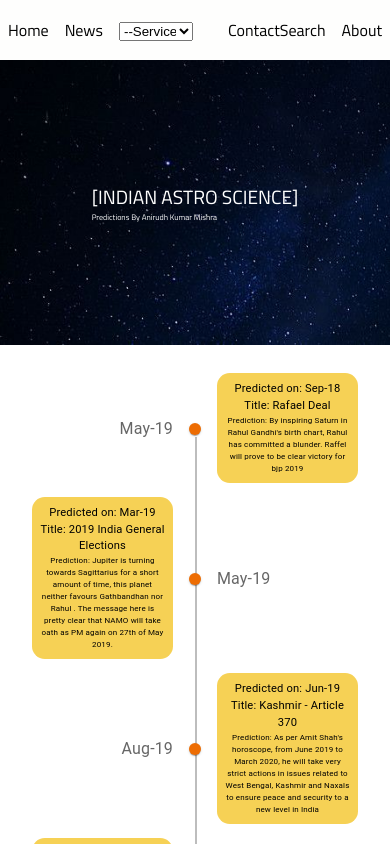
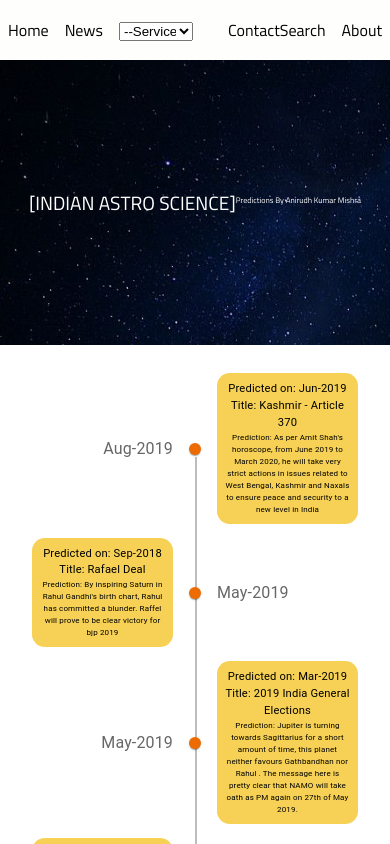
Before and after one commit to ayushdubey7799/Astro-timeline, a React (Create React App) app: page / in a window 390 px wide. Shown: the top 844 px of the page. Built offline with nearby package versions, Linux system fonts and the light colour scheme.

Commit message:
responsiveness

```diff
--- a/src/components/AstroTimeLine/data.js
+++ b/src/components/AstroTimeLine/data.js
@@ -5,253 +5,253 @@ export const getData = () => {
             {
                 "title": "Delhi CM Kapil Mishra",
                 "description": "As per Kapil Mishra's chart, it is clear that he will become CM of Dehli, he will work on ground level and keep his word",
-                "date": "28-Aug-22",
+                "date": "28-Aug-2022",
                 "predicted_date": "2025"
             },
             {
                 "title": "Attack on State Leader",
                 "description": "As per planets, a leader who is ruling a state and who I could not identify by prashna chakra, the enemy of his is planning a brutal attack on him with foreign powers. Till Diwali, this period is not right.",
-                "date": "27-Aug-22",
-                "predicted_date": "24-Oct-22"
+                "date": "27-Aug-2022",
+                "predicted_date": "24-Oct-2022"
             },
             {
                 "title": "2024 India General Election",
                 "description": "Opposition and many people think Narendra Modi will be electorally defeated in 2024. I am telling this from his birth chart that there is Raj Yog till his last breath and he will step down only as per his will. Any alliance, however large, will not be able to defeat him.",
-                "date": "24-Aug-22",
-                "predicted_date": "20-May-24"
+                "date": "24-Aug-2022",
+                "predicted_date": "20-May-2024"
             },
             {
                 "title": "Pakistan to be Taken over by India",
                 "description": "Pakistan will make its first nuclear use towards Delhi, which will be neutralized mid-air. After it, India will not give any chance to Pak and will destroy Pakistan by nuclear use. Pakistan will surrender and accept the dominance of India.",
-                "date": "26-Aug-22",
+                "date": "26-Aug-2022",
                 "predicted_date": "2038-39"
             },
             {
                 "title": "POK will be taken by India",
                 "description": "In 2030, PoK will be taken over by India.",
-                "date": "Dec-18",
-                "predicted_date": "Sep-30"
+                "date": "Dec-2018",
+                "predicted_date": "Sep-2030"
             },
             {
                 "title": "India will be Hindu nation",
                 "description": "Those dreaming of Gazwa -e- hind must know that stars favor India and in 2029 it will become a Hindu Rastra! Under no condition, India will change!",
-                "date": "18-Aug-22",
+                "date": "18-Aug-2022",
                 "predicted_date": "2029"
             },
             {
                 "title": "India Energy",
                 "description": "After analyzing India's chart and prashna chakra, I have found that India will find oil reserves in India itself after 7 years, making India energy sufficient.",
-                "date": "29-Aug-22",
+                "date": "29-Aug-2022",
                 "predicted_date": "2029"
             },
             {
                 "title": "Civilization on another Planet",
                 "description": "From Satyuga to now, we are about to reach a place in the galaxy where we will find a living civilization from another planet. This will be wonderful! However, we will lose Rahu and Ketu who will deviate from their path.",
-                "date": "28-Aug-22",
+                "date": "28-Aug-2022",
                 //   "predicted_date": "NA9"
             },
             {
                 "title": "UN Dissolution",
                 "description": "India, by the end of 2026, with its allies, will be included in the decision-making and will form a union after the third world war (2038-39) after which organizations like UNO will be dissolved. And India will have a grip over countries as it will be a permanent member of the new organization.",
-                "date": "28-Aug-22",
+                "date": "28-Aug-2022",
                 "predicted_date": "2026"
             },
             {
-                "date": "12-Oct-21",
+                "date": "12-Oct-2021",
                 "title": "Pakitan & Taliban War",
                 "description": "In 2 years and 11 months, Pakistan and Taliban will become almost sworn enemies of each other.",
-                "predicted_date": "Sep-21"
+                "predicted_date": "Sep-2021"
             },
             {
-                "date": "Aug-22",
+                "date": "Aug-2022",
                 "title": "Krishna Temple in Mathura Janmbhumi",
                 "description": "As per stars, In 2028 at Mathura, a huge temple of Shri Krishna will be built on Krishna Janam Bhoomi",
                 "predicted_date": "2028"
             },
             {
-                "date": "Nov-17",
+                "date": "Nov-2017",
                 "title": "Kashmiri Pandits Resetllement",
                 "description": "From 27th April 2023, Kasmiri Pundits will begin to resettle in Kashmir",
-                "predicted_date": "Apr-23"
+                "predicted_date": "Apr-2023"
             },
             {
-                "date": "Jun-19",
+                "date": "Jun-2019",
                 "title": "Kashmir - Article 370",
                 "description": "As per Amit Shah's horoscope, from June 2019 to March 2020, he will take very strict actions in issues related to West Bengal, Kashmir and Naxals to ensure peace and security to a new level in India",
-                "predicted_date": "Aug-19"
+                "predicted_date": "Aug-2019"
             },
             {
-                "date": "Nov-18",
+                "date": "Nov-2018",
                 "title": "Ayodhya Temple Construction",
                 "description": "Construction of Ram Mandir at Ayodhya will start under the Prime Ministership period of Narendra Modi.",
 
             },
             {
-                "date": "Dec-18",
+                "date": "Dec-2018",
                 "title": "Corona",
                 "description": "The actual secret of Pyramids in Egypt is related to Moon, and it will be unearthed by 2020. It will not be good for humanity as sleeping souls will resurrect and will dethrone some rulers.",
                 "predicted_date": "2020"
             },
             {
-                "date": "Aug-22",
+                "date": "Aug-2022",
                 "title": "Gujarat Election 2022",
                 "description": "BJP will win with Majority",
-                "predicted_date": "Dec-22"
+                "predicted_date": "Dec-2022"
             },
             {
-                "date": "Aug-22",
+                "date": "Aug-2022",
                 "title": "Uniform Civil Code & Population Control Bill",
                 "description": "In a session this or the next year, Home Minister Amit Shah ji will bring and get passed the Uniform Civil Code as law. Additionally, population control act will also come. The silence before the storm is sometimes very dangerous.",
                 "predicted_date": "2022-2023"
             },
             {
-                "date": "Aug-22",
+                "date": "Aug-2022",
                 "title": "Third World War",
                 "description": "After the Third world war, USA and India will remain superpower countries. All Islamic countries will be under their reign.",
-                "predicted_date": "2038-39"
+                "predicted_date": "2038-2039"
             },
             {
-                "date": "Aug-22",
+                "date": "Aug-2022",
                 "title": "BJP Rule in India",
                 "description": "In 2029, whole country will have governments led by BJP barring Kerala. And BJP will win ensuing Assembly Elections thereafter. It will stop misuse of many words like Secular. But until 2029, there will be a time of unimagined struggle.",
                 "predicted_date": "2029"
             },
             {
-                "date": "Nov-17",
+                "date": "Nov-2017",
                 "title": "Ram Temple Decision",
                 "description": "Ram Temple Decision	2 years and 3 months are left in construction of ram Mandir."
             },
             {
-                "date": "Aug-22",
+                "date": "Aug-2022",
                 "title": "Bollywood bad time",
                 "description": "Bollywood is drowned in nepotism since 1993. As long as Rahu controlled Bollywood for 18 years, movies became hit but now Jupiter is giving hard time to B'wood. For success in & success of Bollywood, Venus has to be favourable, but it is not so for next 4-5 years",
                 "predicted_date": "2022-2027"
             },
             {
-                "date": "22-Aug",
+                "date": "Aug-2022",
                 "title": "Islamic and Hindu Nation",
                 "description": "By 2057 the number of Islamic nations will increase to 71 countries excluding India. Both Hinduism and Islam will become more famous, however, India will never be an Islamic country",
                 "predicted_date": "2057"
             },
             {
-                "date": "Aug-22",
+                "date": "Aug-2022",
                 "title": "India's Most Wanted Terrorist",
                 "description": "India's most wanted terrorist will be killed before June 2023 in an operation done by India in Pakistan, the terrorist has a long beard and leads many other terrorists",
-                "predicted_date": "Jun-23"
+                "predicted_date": "Jun-2023"
             },
             {
-                "date": "Oct-17",
+                "date": "Oct-2017",
                 "title": "Daud Ibrahim",
                 "description": "Daud Ibrahim will breathe his last breath on Indian Soil.",
 
             },
             {
-                "date": "Sep-18",
+                "date": "Sep-2018",
                 "title": "Cure of Cancer",
                 "description": "Cure of cancer will be discovered by 2022 at random. This will be a big achievement of this century. The reason would be Neptune",
                 "predicted_date": "2022"
             },
             {
-                "date": "Sep-18",
+                "date": "Sep-2018",
                 "title": "Rafael Deal",
                 "description": "By inspiring Saturn in Rahul Gandhi's birth chart, Rahul has committed a blunder. Raffel will prove to be clear victory for bjp 2019",
-                "predicted_date": "May-19"
+                "predicted_date": "May-2019"
             },
             {
-                "date": "Aug-22",
+                "date": "Aug-2022",
                 "title": "Sonia Gandhi",
                 "description": "Sun and Ketu in Sonia Gandhi's chart are weak due to which growth of her children remains hindered, and due to weak Saturn and Moon, she lost her spouse. As per her chart, she faces even more adverse time from 26.12.2022 for one year in terms of adversaries and litigation",
-                "predicted_date": "Dec-22"
+                "predicted_date": "Dec-2022"
             },
             {
-                "date": "Aug-22",
+                "date": "Aug-2022",
                 "title": "Tibet will merge in India",
                 "description": "During the Indo-Sino war India will sign a pact with its allies to encircle China in 2038/39, the planetary position of this period supports India far more than China, Tibet will merge with India.",
-                "predicted_date": "2038-39"
+                "predicted_date": "2038-2039"
             },
             {
-                "date": "Mar-19",
+                "date": "Mar-2019",
                 "title": "2019 India General Elections",
                 "description": "Jupiter is turning towards Sagittarius for a short amount of time, this planet neither favours Gathbandhan nor Rahul . The message here is pretty clear that NAMO will take oath as PM again on 27th of May 2019.",
-                "predicted_date": "May-19"
+                "predicted_date": "May-2019"
             },
             {
-                "date": "May-22",
+                "date": "May-2022",
                 "title": "Putin's Sudden Visit to India",
                 "description": "Russian President Valdir Putin will make a sudden visit to India before May 2022. This will seem to be a formal visit but a historic and unprecedented decision will be taken during his meet with PM Modi",
 
             },
             {
-                "date": "Jan-22",
+                "date": "Jan-2022",
                 "title": "China President Change",
                 "description": "Xi Jinping will be replaced as the President of China in 2023.",
                 "predicted_date": "2023"
             },
             {
-                "date": "Jun-22",
+                "date": "Jun-2022",
                 "title": "Indian Economy",
                 "description": "Stars show that the economy of India will improve at a much better rate from March 2023",
-                "predicted_date": "Mar-23"
+                "predicted_date": "Mar-2023"
             },
             {
-                "date": "Jul-22",
+                "date": "Jul-2022",
                 "title": "Earthquake In India",
                 "description": "Between the middle of November, an earthquake will hit both India and Pakistan and the intensity of it will be high!",
-                "predicted_date": "Nov-22"
+                "predicted_date": "Nov-2022"
             },
             {
-                "date": "Jul-22",
+                "date": "Jul-2022",
                 "title": "World Recession",
                 "description": "As per the stars, there will be a severe recession across the world from 2025-26. The present recession will be managed and brought under control by many countries in this year after September",
                 "predicted_date": "2025-26"
             },
             {
-                "date": "Aug-22",
+                "date": "Aug-2022",
                 "title": "AIDS Cure",
                 "description": "The cure of AIDS, one of the most feared diseases, will be found by 2025",
                 "predicted_date": "2025"
             },
             {
-                "date": "Aug-22",
+                "date": "Aug-2022",
                 "title": "Sushant Singh Rajput",
                 "description": "There will be a major expose in Sushant Singh Rajput case by February 2023",
-                "predicted_date": "Feb-23"
+                "predicted_date": "Feb-2023"
             },
             {
-                "date": "Aug-22",
+                "date": "Aug-2022",
                 "title": "Inflation in 2023",
                 "description": "The closeness of Jupiter and Saturn over the last 2-3 years has caused severe economic impact and inflation. Now as they start going farther apart, this effect will gradually wane and inflation will be controlled after Feb. 2023. It will also help the govt. frame friendly policies",
-                "predicted_date": "Feb-23"
+                "predicted_date": "Feb-2023"
             },
             {
-                "date": "Aug-22",
+                "date": "Aug-2022",
                 "title": "Major decision by Indian Govt.",
                 "description": "The Indian government will take a major step after the 22nd of October 2022, a limited number of people will oppose it for a long period of time however the government will succeed in the end.",
-                "predicted_date": "Oct-22"
+                "predicted_date": "Oct-2022"
             },
             {
-                "date": "Jul-22",
+                "date": "Jul-2022",
                 "title": "Narendra Modi",
                 "description": "Our Prime Minister will remain healthy and continue to serve at this post for a long time (at least 10 years).",
 
             },
             {
-                "date": "Aug-22",
+                "date": "Aug-2022",
                 "title": "Pakistan PM",
                 "description": "Imran Khan will be the next Prime Minister of Pakistan after elections.",
 
             },
             {
-                "date": "Aug-22",
+                "date": "Aug-2022",
                 "title": "NRC and Other Bills",
                 "description": "From May 2023 to February 2024, the period will see the Indian government passing acts on Rohingya Muslims and NRC which will help to sort out issues. However, the nation will see a huge protest due to this.",
                 "predicted_date": "2023-2024"
             },
             {
-                "date": "Jan-22",
+                "date": "Jan-2022",
                 "title": "Suicidal Attack",
                 "description": "There is a very high risk of a severe suicidal attack from October 2022 to January 2023. Security agencies must be cautious against this threat.",
-                "predicted_date": "Jan-23"
+                "predicted_date": "Jan-2023"
             },
 
             {
@@ -261,28 +261,28 @@ export const getData = () => {
                 "predicted_date": "2023"
             },
             {
-                "date": "Aug-22",
+                "date": "Aug-2022",
                 "title": "Communist Regime in the World",
                 "description": "All communist regimes in the world will end by 2053",
                 "predicted_date": "2053"
             },
             {
-                "date": "Aug-22",
+                "date": "Aug-2022",
                 "title": "Explosion in solar System",
                 "description": "The position of Rahu in 2071-72 shows that there will be a great explosion in our solar system which will impact all planets incl. earth. This danger has started to form but will mature by 2072 only. I can't speak more as I am not able to judge what would happen to earth.",
-                "predicted_date": "2071-72"
+                "predicted_date": "2071-2072"
             },
             {
-                "date": "Aug-22",
+                "date": "Aug-2022",
                 "title": "Indian Stock Market",
                 "description": "BSE will rise to 75k mark by January 2024, not 2023. In this period, November 2022 will see a major decline.",
-                "predicted_date": "Jan-24"
+                "predicted_date": "Jan-2024"
             },
             {
-                "date": "Aug-22",
+                "date": "Aug-2022",
                 "title": "Sonia Gandhi",
                 "description": "On the basis of actual birth details of Sonia Gandhi, it is clear that she will have to face imprisonment between 11 March 2025",
-                "predicted_date": "Apr-25"
+                "predicted_date": "Apr-2025"
             },
             {
                 "date": "2018",
@@ -291,73 +291,73 @@ export const getData = () => {
                 "predicted_date": "2020"
             },
             {
-                "date": "Aug-22",
+                "date": "Aug-2022",
                 "title": "Greater India",
                 "description": "As per the position of planets after the third world war nation like Nepal, Bhutan and Myanmar will sign a union with India and India will continue to merge countries together",
-                "predicted_date": "2038-39"
+                "predicted_date": "2038-2039"
             },
             {
-                "date": "Aug-22",
+                "date": "Aug-2022",
                 "title": "New Pandemic",
                 "description": "A new pandemic will strike in April 2025 which will turn most of the world's population into vegetarian. Its carnage will prevail for 4 years and 5 months before it is brought under control",
                 "predicted_date": "2025"
             },
             {
-                "date": "Aug-22",
+                "date": "Aug-2022",
                 "title": "Nepal as Hindu Monarchy",
                 "description": "Our neighboring nation Nepal will once again become a Hindu monarchy by 2031",
                 "predicted_date": "2031"
             },
             {
-                "date": "Jul-22",
+                "date": "Jul-2022",
                 "title": "Tsunami",
                 "description": "Due to the retrograde Saturn and Rahu- Mars combination, volcanos will erupt and there will be a major tsunami till November 2022",
-                "predicted_date": "Nov-22"
+                "predicted_date": "Nov-2022"
             },
             {
-                "date": "Jul-22",
+                "date": "Jul-2022",
                 "title": "Middle East",
                 "description": "Middle East will be in middle of a conflict when another calamity strikes them. In August 2027, a meteor will enter Earth's orbit all of a sudden and will strike its surface which will cause massive destruction in many African and Middle-East countries.",
                 "predicted_date": "2027"
             },
             {
-                "date": "Jul-22",
+                "date": "Jul-2022",
                 "title": "Hindu Nations",
                 "description": "Planetary alignment on 4 July shows that in the next 15 years, three countries will become Hindu nation.",
                 "predicted_date": "2037"
             },
             {
-                "date": "May-22",
+                "date": "May-2022",
                 "title": "Gyanvapi Kashi Temple",
                 "description": "Gyanvapi will become a temple in 2026",
                 "predicted_date": "2026"
             },
             {
-                "date": "Mar-22",
+                "date": "Mar-2022",
                 "title": "UP Election 2022",
                 "description": "Mr. Yogi will be CM again in 2022",
-                "predicted_date": "Mar-22"
+                "predicted_date": "Mar-2022"
             },
             {
-                "date": "Jan-22",
+                "date": "Jan-2022",
                 "title": "Ukraine war",
                 "description": "There will be no war between Russia and Ukraine",
 
             },
             {
-                "date": "Jan-22",
+                "date": "Jan-2022",
                 "title": "Aligarh Muslim University",
                 "description": "Jinnah pic will be removed in Jun 2023 from AMU",
-                "predicted_date": "Jun-23"
+                "predicted_date": "Jun-2023"
             },
             {
-                "date": "Oct-17",
+                "date": "Oct-2017",
                 "title": "Rahul Gandhi will Leave India",
                 "description": "After 8 years of being the president of Congress, Rahul Gandhi will hand over the Congress to someone else and go abroad",
                 "predicted_date": "2025"
             },
             {
-                "date": "22-Aug",
+                "date": "Aug-2022",
                 "title": "Congress Partition",
                 "description": "As per the stars, Congress party will see a partition (division) in October-November 2023",
                 "predicted_date": "2023"
--- a/src/components/AstroTimeLine/style.css
+++ b/src/components/AstroTimeLine/style.css
@@ -1,6 +1,8 @@
 .container{
     height: 85vh;
     overflow-y: scroll;
+    width: 70%;
+    margin: 0 auto;
 }
 
 .container::-webkit-scrollbar {
@@ -71,6 +73,10 @@
   @media only screen and (max-width: 500px) {
 
 
+    .container{
+      width: 100%;
+  }
+
     .prediction{
       border-radius: 0.8rem;
       margin-bottom: 2px !important;
--- a/src/components/Header/dummy.js
+++ b/src/components/Header/dummy.js
@@ -9,7 +9,7 @@ function D() {
 
     <div className="foot">
       <h2 className="logo">
-      <span className="name">[INDIAN ASTRO SCIENCE]</span><sup>Predictions By Anirudh Kumar Mishra</sup>
+      <span className="name">[INDIAN ASTRO SCIENCE]<sup>Predictions By Anirudh Kumar Mishra</sup></span>
       </h2>
     </div>
   );
```
